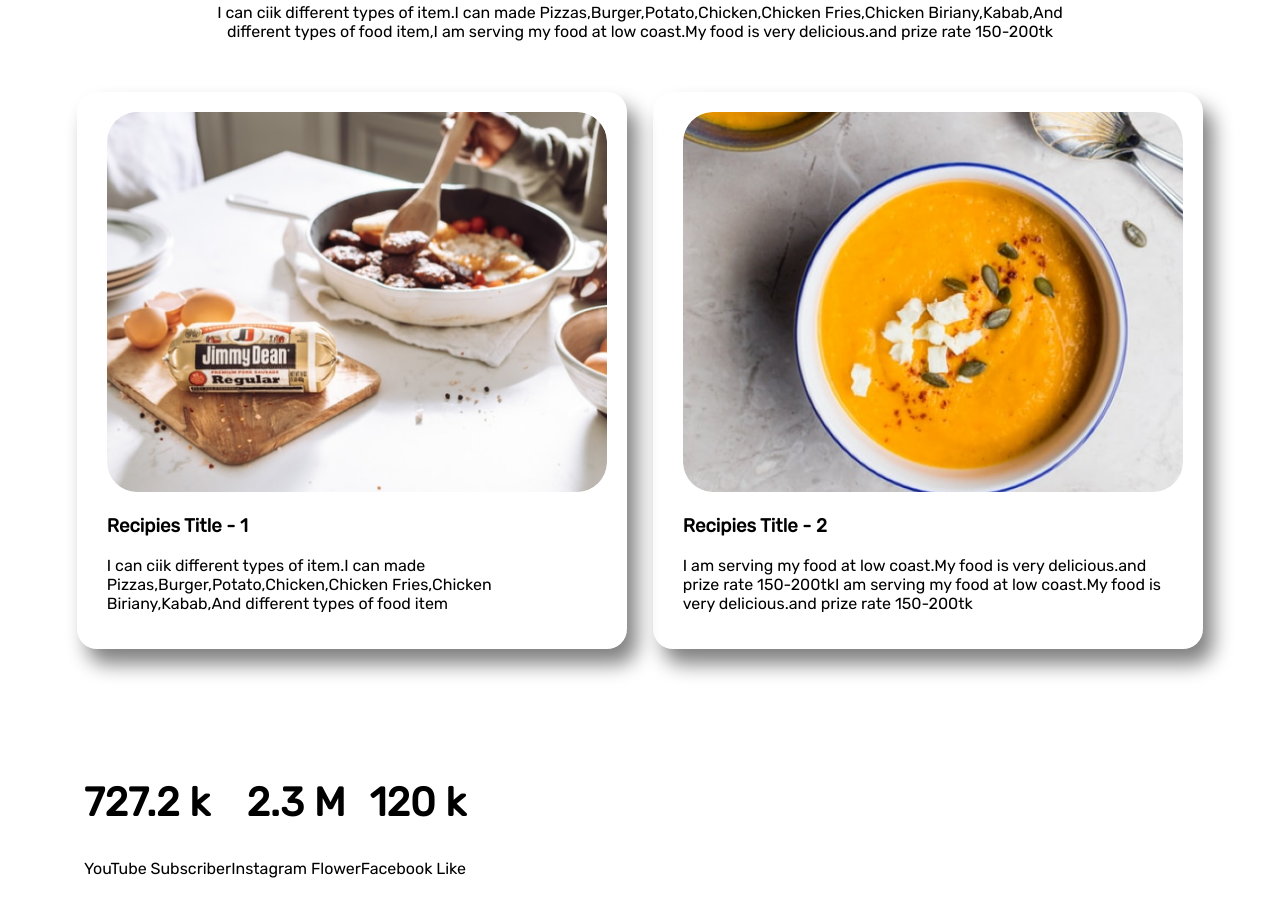
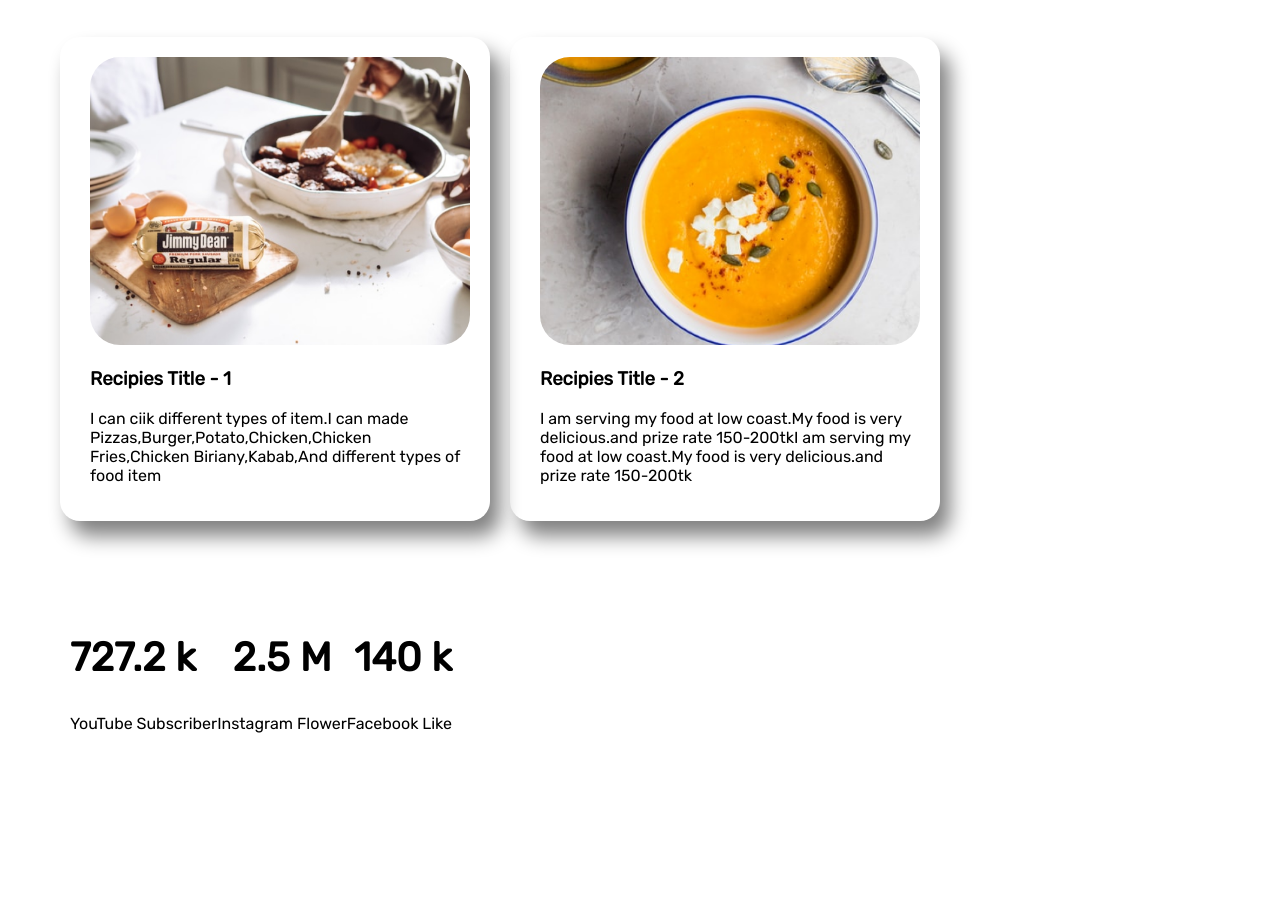
Before and after one commit to rakibul49097/PRACTICE, a plain HTML site: page index.html in a window 1280 px wide. Shown: the part 1021-1938 px from the top of the page. After the commit the page ends 1840 px from the top, so only its background shows below. Drawn offline with Linux system fonts and the light colour scheme.

Commit message:
practice

```diff
--- a/index.html
+++ b/index.html
@@ -69,11 +69,11 @@
             <p>YouTube Subscriber</p>
         </div>
         <div class="position-middle">
-            <h1>2.3 M </h1>
+            <h1>2.5 M </h1>
             <p>Instagram Flower</p>
         </div>
         <div class="position-right">
-            <h1>120 k</h1>
+            <h1>140 k</h1>
             <p>Facebook Like</p>
         </div>
     </section>
--- a/style.css
+++ b/style.css
@@ -1,7 +1,7 @@
 body {
     font-family: 'Rubik', sans-serif;
     margin: 0;
-    width: 100%;
+    width: 1000px;
 
 }
 
```
